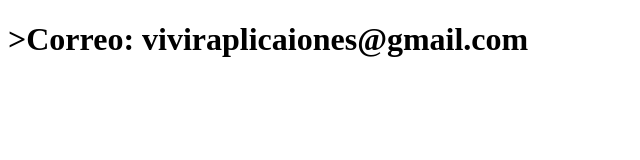
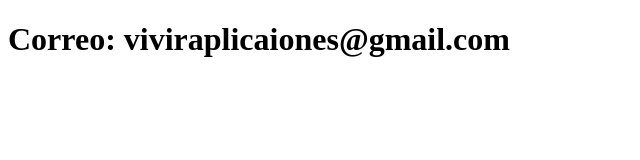
Before and after one commit to viviraplicaciones/prueba-especial-01, a plain HTML site: page contacto.html in a window 1280 px wide. Shown: the whole page, without its empty margins (0-640 px from the left). Drawn offline with Linux system fonts and the light colour scheme.

Commit message:
Update contacto.html

```diff
--- a/contacto.html
+++ b/contacto.html
@@ -6,6 +6,6 @@
     <title>contacto</title>
 </head>
 <body>
-    <h1>>Correo: viviraplicaiones@gmail.com</h1>
+    <h1>Correo: viviraplicaiones@gmail.com</h1>
 </body>
 </html>
```
